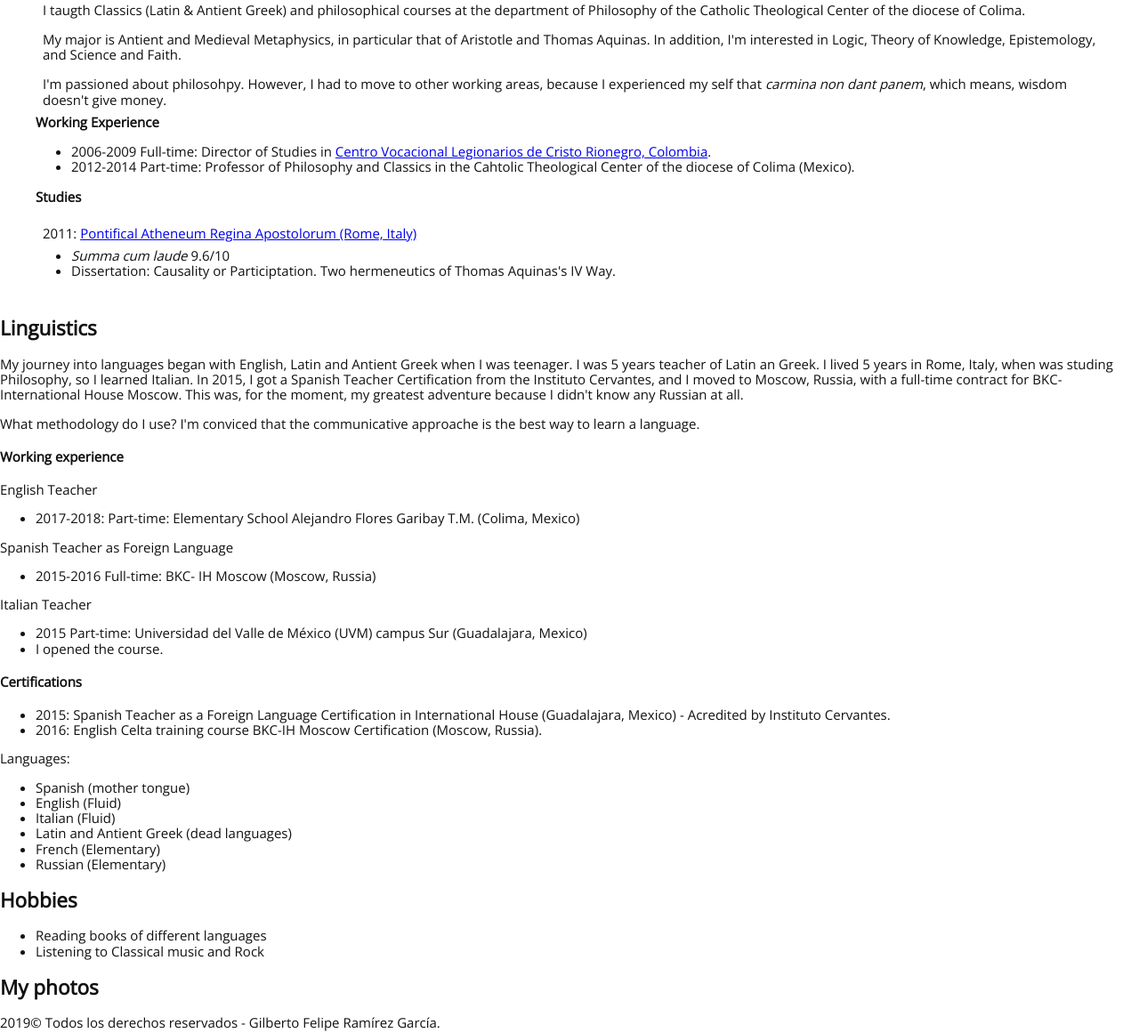
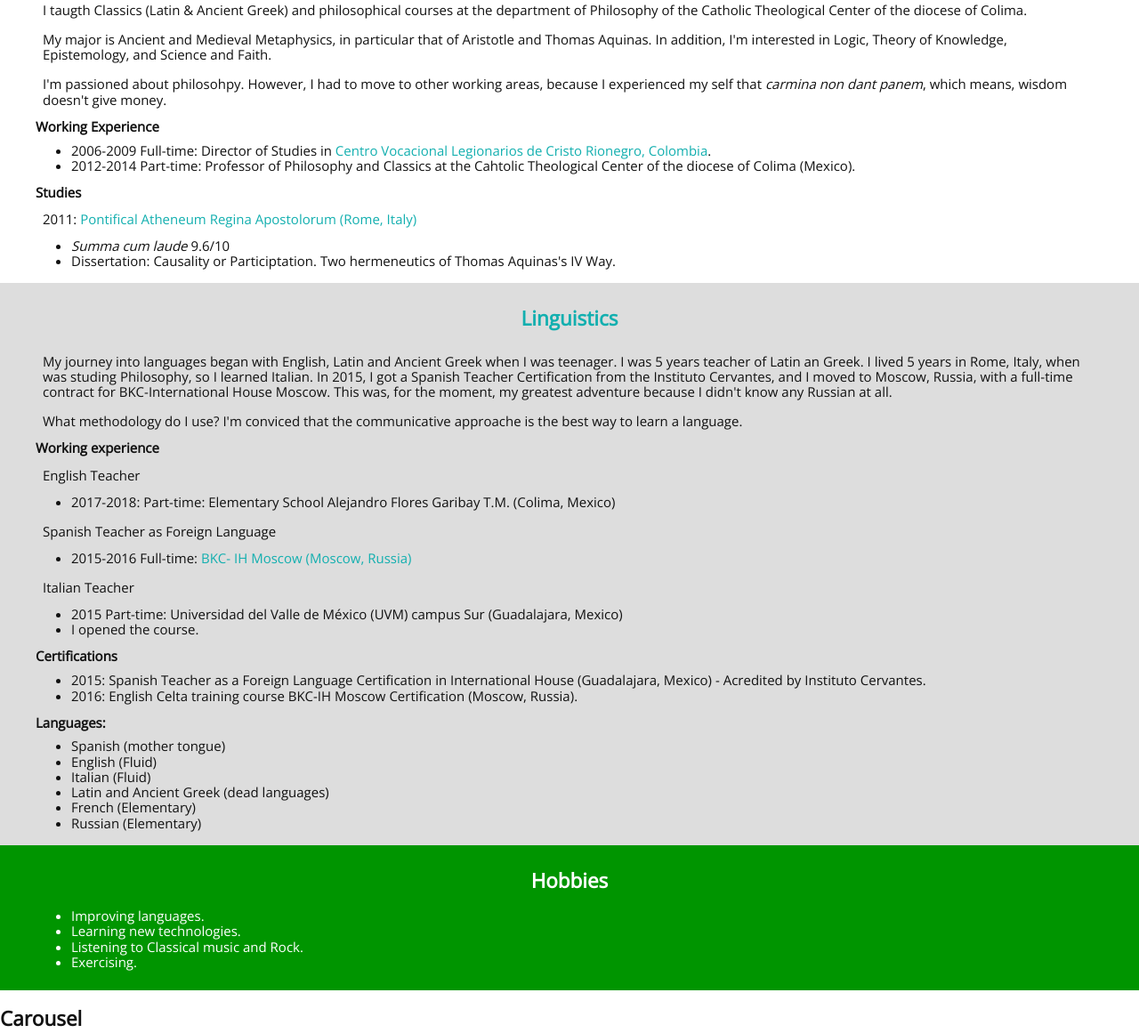
Before and after one commit to Gilberto-Felipe/webPersonal, a plain HTML site: page index.html in a window 1280 px wide. Shown: the part 897-2058 px from the top of the page at 89% size. Drawn offline with nearby package versions, Linux system fonts and the light colour scheme.

Commit message:
Section Hobbies - ok
Terminé estilos de la sección Hobbies.
Mejoré el hover de los enlaces de otras secciones.

```diff
--- a/index.html
+++ b/index.html
@@ -16,7 +16,7 @@
     <section class="welcome">
         <header class="encabezado">
             <figure>
-                <img src="" alt="logo">
+                <img src="images/logo_macross.svg" alt="logo">
             </figure>
             <nav class="main-menu">
                 <a class="active" href="#">Profile</a>
@@ -66,14 +66,14 @@
 
     <section class="philosophy">
         <h2 class="section-title">Philosophy</h2>
-        <p>I obtained a BA in Philosophy in Rome, Italy. My major achivement was I graduated With the Highest Honors (<em>summa cum laude</em> in Latin). To me, the main skills that Philosophy gives are: Search the foundation of matters, it is, don't remain on the surface of things; be critic of the reality, ideas, <em>and status quo</em> of things, it is, don't believe whatever is said; try to improve your reality, ideas move the world and people.</p>
-        <p>I taugth Classics (Latin & Antient Greek) and philosophical courses at the department of Philosophy of the Catholic Theological Center of the diocese of Colima.</p>
-        <p>My major is Antient and Medieval Metaphysics, in particular that of Aristotle and Thomas Aquinas. In addition, I'm interested in Logic, Theory of Knowledge, Epistemology, and Science and Faith.</p>
+        <p>I obtained a BA in Philosophy in Rome, Italy. My major achivement was I graduated With the Highest Honors (<em>summa cum laude</em> in Latin). To me, the main skills that Philosophy gives are: Search the foundation of matters, it is, don't remain on the surface of things; be critic of the reality, ideas, and <em>status quo</em> of things, it is, don't believe whatever is said; try to improve your reality, ideas move the world and people.</p>
+        <p>I taugth Classics (Latin & Ancient Greek) and philosophical courses at the department of Philosophy of the Catholic Theological Center of the diocese of Colima.</p>
+        <p>My major is Ancient and Medieval Metaphysics, in particular that of Aristotle and Thomas Aquinas. In addition, I'm interested in Logic, Theory of Knowledge, Epistemology, and Science and Faith.</p>
         <p>I'm passioned about philosohpy. However, I had to move to other working areas, because I experienced my self that <em>carmina non dant panem</em>, which means, wisdom doesn't give money.</p>
         <h4>Working Experience</h4>
         <ul>
             <li>2006-2009 Full-time: Director of Studies in <a href="https://www.facebook.com/cvrionegro/">Centro Vocacional Legionarios de Cristo Rionegro, Colombia</a>.</li>
-            <li>2012-2014 Part-time: Professor of Philosophy and Classics in the Cahtolic Theological Center of the diocese of Colima (Mexico).</li>
+            <li>2012-2014 Part-time: Professor of Philosophy and Classics at the Cahtolic Theological Center of the diocese of Colima (Mexico).</li>
         </ul>
         <h4>Studies</h4>
         <p>2011: <a href="https://www.upra.org/">Pontifical Atheneum Regina Apostolorum (Rome, Italy)</a> </p>
@@ -85,7 +85,7 @@
 
     <section class="linguistics">
         <h2 class="section-title">Linguistics</h2>
-        <p>My journey into languages began with English, Latin and Antient Greek when I was teenager. I was 5 years teacher of Latin an Greek. I lived 5 years in Rome, Italy, when was studing Philosophy, so I learned Italian. In 2015, I got a Spanish Teacher Certification from the Instituto Cervantes, and I moved to Moscow, Russia, with a full-time contract for BKC-International House Moscow. This was, for the moment, my greatest adventure because I didn't know any Russian at all.</p>
+        <p>My journey into languages began with English, Latin and Ancient Greek when I was teenager. I was 5 years teacher of Latin an Greek. I lived 5 years in Rome, Italy, when was studing Philosophy, so I learned Italian. In 2015, I got a Spanish Teacher Certification from the Instituto Cervantes, and I moved to Moscow, Russia, with a full-time contract for BKC-International House Moscow. This was, for the moment, my greatest adventure because I didn't know any Russian at all.</p>
         <p>What methodology do I use? I'm conviced that the communicative approache is the best way to learn a language.</p>
 
         <h4>Working experience</h4>
@@ -95,7 +95,7 @@
         </ul>
         <p>Spanish Teacher as Foreign Language</p>
         <ul>
-            <li>2015-2016 Full-time: BKC- IH Moscow (Moscow, Russia)</li>
+            <li>2015-2016 Full-time: <a href="http://www.bkcih-moscow.com/">BKC- IH Moscow (Moscow, Russia)</a></li>
         </ul>
         <p>Italian Teacher</p>
         <ul>
@@ -109,12 +109,12 @@
             <li>2016: English Celta training course BKC-IH Moscow Certification (Moscow, Russia).</li>
         </ul>
 
-        <p>Languages:</p>
+        <h4>Languages:</h4>
             <ul>
                 <li>Spanish (mother tongue)</li>
                 <li>English (Fluid)</li>
                 <li>Italian (Fluid)</li>
-                <li>Latin and Antient Greek (dead languages)</li>
+                <li>Latin and Ancient Greek (dead languages)</li>
                 <li>French (Elementary)</li>
                 <li>Russian (Elementary)</li>
             </ul>
@@ -123,13 +123,15 @@
     <section class="hobbies">
         <h2 class="section-title">Hobbies</h2>
         <ul>
-            <li>Reading books of different languages</li>
-            <li>Listening to Classical music and Rock</li>
+            <li>Improving languages.</li>
+            <li>Learning new technologies.</li>
+            <li>Listening to Classical music and Rock.</li>
+            <li>Exercising.</li>
         </ul>
     </section>
 
     <aside class="carousel">
-            <h2 class="section-title">My photos</h2>
+            <h2 class="section-title">Carousel</h2>
     </aside>
 
     <footer>
--- a/scss/styles.scss
+++ b/scss/styles.scss
@@ -17,14 +17,6 @@ body{
 /*------------------------------
             WELCOME
 ------------------------------*/
-section.welcome {
-    /*background: url("../images/fondo-encabezado-grande.jpg") no-repeat center top;*/
-    color: #fff;
-    background-size: cover;
-    background-attachment: fixed !important;
-    display: flex;
-    flex-direction: column;
-}
 header.encabezado{
     background: $texto;
     color: #fff;
@@ -36,7 +28,7 @@ header.encabezado{
     width: 100%;
 }
 header figure img {
-    max-width: 30px;
+    max-width: 2rem;
     height: auto;
     flex: 0 1 auto;
     margin: 0;
@@ -88,22 +80,6 @@ figure.box-photo {
     order: 0;
     background-color: gray;
 }
-/*
-main article.presentation h3 {
-    margin-bottom: 0;
-    padding: 0;
-}
-main article.presentation h4 {
-    margin-top: .7rem;
-    margin-bottom: 0;
-    padding: 0;
-}
-main article.presentation p{
-    margin-top: .7rem;
-    margin-bottom: 0;
-    padding: 0;
-}
-*/
 article.presentation button#in-main{
     background-color: $secundario;
     border-radius: 5px;
@@ -177,15 +153,73 @@ section.philosophy p {
     margin: .5rem;
 }
 section.philosophy ul {
-    margin-top: 0;
-    margin-bottom: 1rem;
+    margin-top: .3rem;
+    margin-bottom: .5rem;
 }
 section.philosophy h4 {
-    margin-top: 0;
-    margin-bottom: 1rem;
+    margin-top: .3rem;
+    margin-bottom: .3rem;
+}
+section.philosophy ul li a,
+section.philosophy p a {
+    color: $principal;
+    text-decoration: none;
+}
+section.philosophy ul li a:hover,
+section.philosophy p a:hover {
+    color: crimson;
 }
 
+/*------------------------------
+            LINGUISTICS
+------------------------------*/
+section.linguistics{
+    display: flex;
+    flex-direction: column;
+    background-color: #ddd;
+    color: $texto;
+    padding: .5rem 2.5rem;
+}
+section.linguistics>h2.section-title {
+    text-align: center;
+    color: $principal;
+}
+section.linguistics p {
+    margin: .5rem;
+}
+section.linguistics ul {
+    margin-top: .3rem;
+    margin-bottom: .5rem;
+}
+section.linguistics h4 {
+    margin-top: .3rem;
+    margin-bottom: .3rem;
+}
+section.linguistics ul li a {
+    color: $principal;
+    text-decoration: none;
+}
+section.linguistics ul li a:hover {
+    color: crimson;
+}
 
+/*------------------------------
+            HOBBIES
+------------------------------*/
+section.hobbies{
+    display: flex;
+    flex-direction: column;
+    background-color: $secundario;
+    color: #fff;
+    padding: .5rem 2.5rem;
+}
+section.hobbies>h2.section-title {
+    text-align: center;
+    color: #fff;
+}
+section.hobbies ul {
+    margin-top: 0;
+}
 
 /*------------------------------
             QUERIES
```
Also changed, not shown: css/styles.css, 1 other file.
